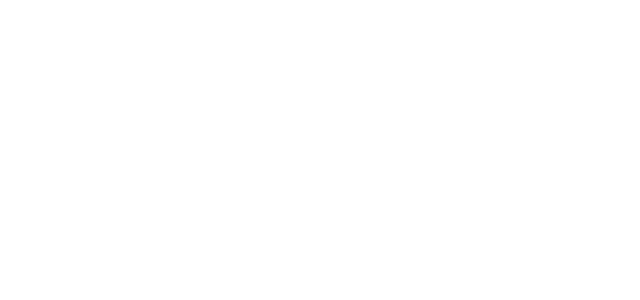
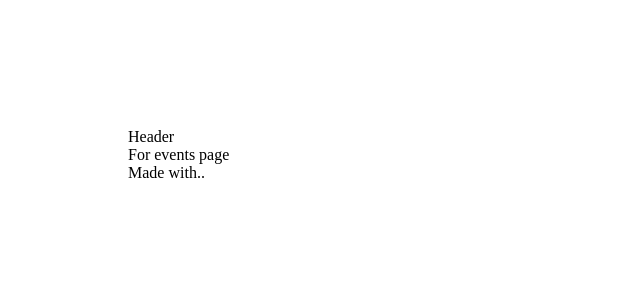
Before and after one commit to kreiva-iiitv/keriva-frontend-2020, a React (Create React App) app: page /event in a window 1280 px wide. Shown: the top 300 px of the page, without its empty margins (0-640 px from the left). Built offline with nearby package versions, Linux system fonts and the light colour scheme.

Commit message:
Just setting things up

```diff
--- a/src/App.js
+++ b/src/App.js
@@ -1,23 +1,29 @@
 import React from 'react';
 import { Route, Switch, Redirect, withRouter } from "react-router-dom";
-import About from './components/About/About';
+import Event from './components/Event/Event';
 import Home from './components/Home/Home';
 
-const App = () => {
-  return (
+class App extends React.Component{
+
+  state = {
+
+  };
+
+  render(){
+    return(
       <Switch>
         <Route path="/" exact
           render={props => (
             <Home />
           )}
         />
-      <Route path="/about" exact
+        <Route path="/event" exact
           render={props => (
-          <About />
+            <Event />
           )}
         />
     </Switch>
     );
+  };
 }
-
 export default App;
--- a/src/components/About/About.jsx
+++ b/src/components/Event/Event.jsx
@@ -6,8 +6,7 @@ const About = () => {
   return (
     <React.Fragment>
       <Header />
-      Go to {'  ->   '}
-      <a href="/">Home</a>
+      	For events page
       <Footer />
     </React.Fragment>
   );
--- a/src/components/Home/Home.jsx
+++ b/src/components/Home/Home.jsx
@@ -6,8 +6,7 @@ const Home = () => {
   return (
     <React.Fragment>
       <Header />
-      Go to {'  ->   '}
-      <a href="/about">About</a>
+      	Add homepage components in ./components/Home
       <Footer />
     </React.Fragment>
   );
```
Lines whose indentation alone changed are shown as unchanged.
